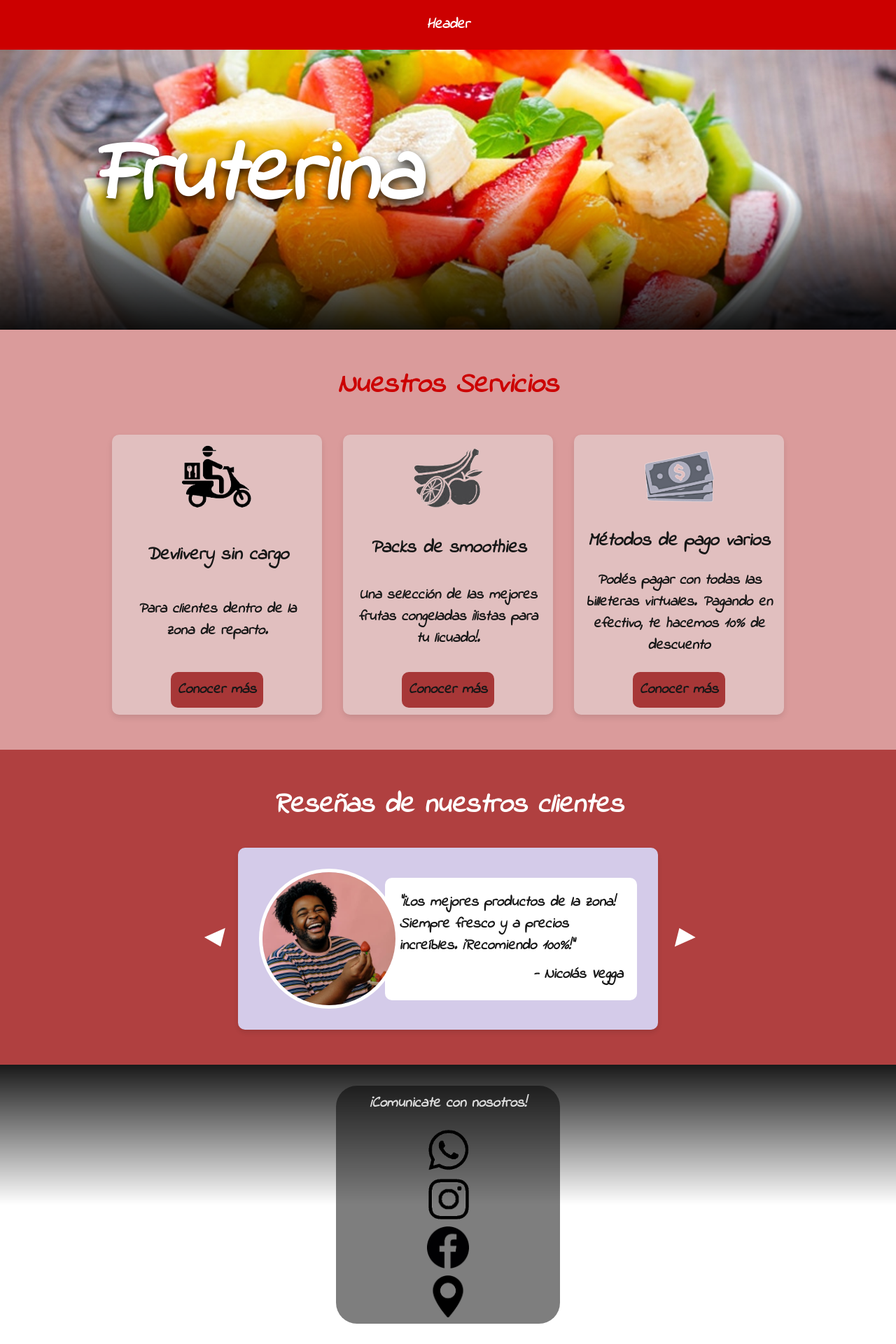
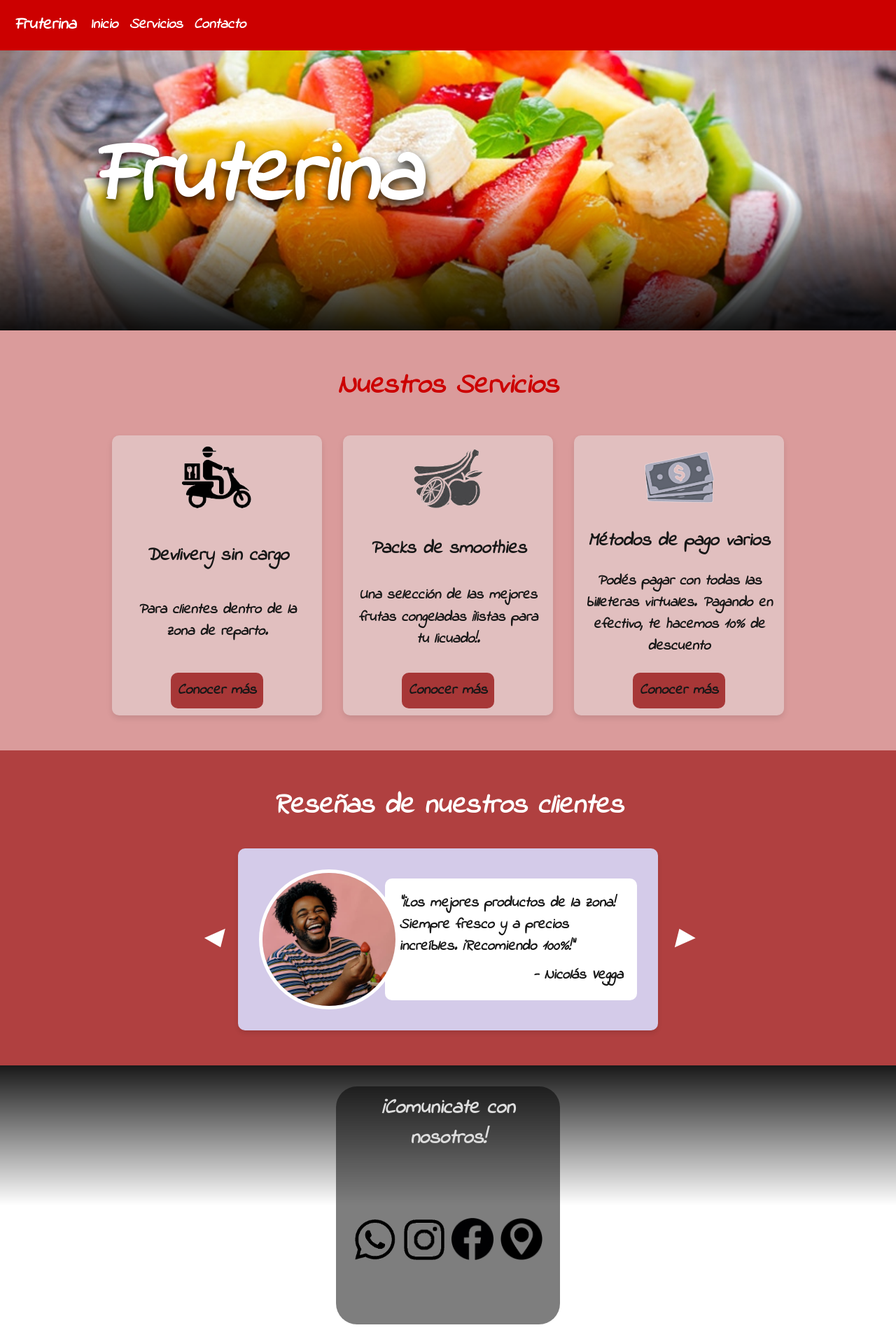
Before and after one commit to Luuqete/fruterina, a Next.js app: page / in a window 1280 px wide. Shown: the top 1920 px of the page at 70% size. Built offline with nearby package versions, Linux system fonts and the light colour scheme.

Commit message:
agregado el header y ahora se ve más linda la sección de contacto

```diff
--- a/src/app/globals.css
+++ b/src/app/globals.css
@@ -26,7 +26,7 @@ body {
   font-weight: 1000;
   font-style: italic;
   font-size: 1.3rem;
-
+  user-select: none;
 }
 
 .header {
@@ -34,6 +34,20 @@ body {
   color: white;
   padding: 16px;
   text-align: center;
+  display: flex;
+  flex-direction: row;
+  gap: 20px;
+  flex-wrap: wrap;
+}
+
+.header h1{
+  transition: all 0.5s;
+}
+
+.header h1:hover{
+    transform: scale(1.1);
+    color: #000000;
+    cursor: default;
 }
 
 .footer {
@@ -320,7 +334,12 @@ body {
 
 /* Imagen Final Seccion 4*/
 .contact {
-  /* background-color: rgb(135, 177, 229);*/
+   background-image: url('../../public/finalImage.jpeg');
+   background-size: cover;
+   background-attachment: fixed;
+   background-repeat: no-repeat;
+     /*background: linear-gradient(to bottom, #b04040, transparent);*/
+  height: 100%;
   position: relative;
   width: 100%;
   height: 200px;
@@ -330,6 +349,7 @@ body {
   align-content: center;
   justify-content: flex-start;
   align-items: center;
+
 }
 
 .social-media-icon{
@@ -342,6 +362,7 @@ body {
 }
 
 .contact-overlay {
+  display: none;
   position: absolute;
   top: 0;
   width: 100%;
@@ -493,6 +514,11 @@ body {
 
   .contact{
     height: 400px;
+    background: transparent;
+  }
+
+  .contact-overlay{
+    display: inline;
   }
 
   .final-text{
@@ -503,7 +529,7 @@ body {
     flex-direction: column;
     align-items: center;
     width: 25vw;
-    font-size: 1.3rem;
+    font-size: 1.8rem;
   }
 
 
@@ -512,7 +538,7 @@ body {
     display: flex;
     flex-wrap: nowrap;
     gap: 10px;
-    flex-direction: column;
+    flex-direction: row;
     align-items: center;
     height: 100%;
 
--- a/src/app/page.tsx
+++ b/src/app/page.tsx
@@ -80,11 +80,18 @@ MoverImagenScroll();
     <div className="page-container">
       {/* Header */}
       <header className="header">
-        <h1>Header</h1>
+       <h1 className="text-2xl font-bold">
+          <a href="#">Fruterina</a>
+        </h1>
+        <nav className="space-x-4">
+          <a href="#start" className="hover:underline">Inicio</a>
+          <a href="#services" className="hover:underline">Servicios</a>
+          <a href="#contact" className="hover:underline">Contacto</a>
+        </nav>
       </header>
 
       {/* Contenido principal */}
-      <main className="main-content">
+      <main className="main-content" id="start">
         {/* Banner */}
         <section className="banner">
            <img
@@ -99,7 +106,7 @@ MoverImagenScroll();
         </section>
 
         {/* Sección de Tarjetas */}
-        <section className="services">
+        <section className="services" id="services">
 
           <h2 className="section-title">Nuestros Servicios</h2>
           <div className="services-container">
@@ -158,7 +165,7 @@ MoverImagenScroll();
         </section>
         {/* Imagen Final */}
 
-        <section className="contact">
+        <section className="contact" id="contact">
           <div className="contact-overlay"></div>
 
           {/* <Image
@@ -172,10 +179,10 @@ MoverImagenScroll();
           <div className="final-text">
             <h2>¡Comunicate con nosotros!</h2>
             <ul className="final-text-social-media-links">
-              <li><a href="#"><img src="./whatsappIcon.png" className="social-media-icon" alt="Whatsapp" /></a></li>
-              <li><a href="#"><img src="./instagramIcon.png" className="social-media-icon"  alt="Instagram" /></a></li>
-              <li><a href="#"><img src="./facebookIcon.png" className="social-media-icon"  alt="Facebook" /></a></li>
-              <li><a href="#"><img src="./locationIcon.png" className="social-media-icon"  alt="Direccion" /></a></li>
+              <li><a href="#contact"><img src="./whatsappIcon.png" className="social-media-icon" alt="Whatsapp" /></a></li>
+              <li><a href="#contact"><img src="./instagramIcon.png" className="social-media-icon"  alt="Instagram" /></a></li>
+              <li><a href="#contact"><img src="./facebookIcon.png" className="social-media-icon"  alt="Facebook" /></a></li>
+              <li><a href="#contact"><img src="./locationIcon.png" className="social-media-icon"  alt="Direccion" /></a></li>
             </ul>
           </div>
 
@@ -183,13 +190,13 @@ MoverImagenScroll();
       </main>
 
       {/* Footer */}
-      <footer className="footer">
+      <footer className="footer" id="footer">
         <section className="footer-links-container">
           <div className="footer-social-media-liks"></div>
           <ul className="footer-links-list">
-            <li><a className="footer-link" href="#">Términos y condicones</a></li>
-            <li><a className="footer-link" href="#">Política de privacidad</a></li>
-            <li><a className="footer-link" href="#">Política de Devoluciones</a></li>
+            <li><a className="footer-link hover:underline" href="#footer">Términos y condicones</a></li>
+            <li><a className="footer-link hover:underline" href="#footer">Política de privacidad</a></li>
+            <li><a className="footer-link hover:underline" href="#footer">Política de Devoluciones</a></li>
           </ul>
         </section>
         <p>&copy; 2025 - Luca Stombellini & Marcos Constantino</p>
```
Also changed, not shown: public/finalImage.jpeg (added), public/locationIcon.png.
